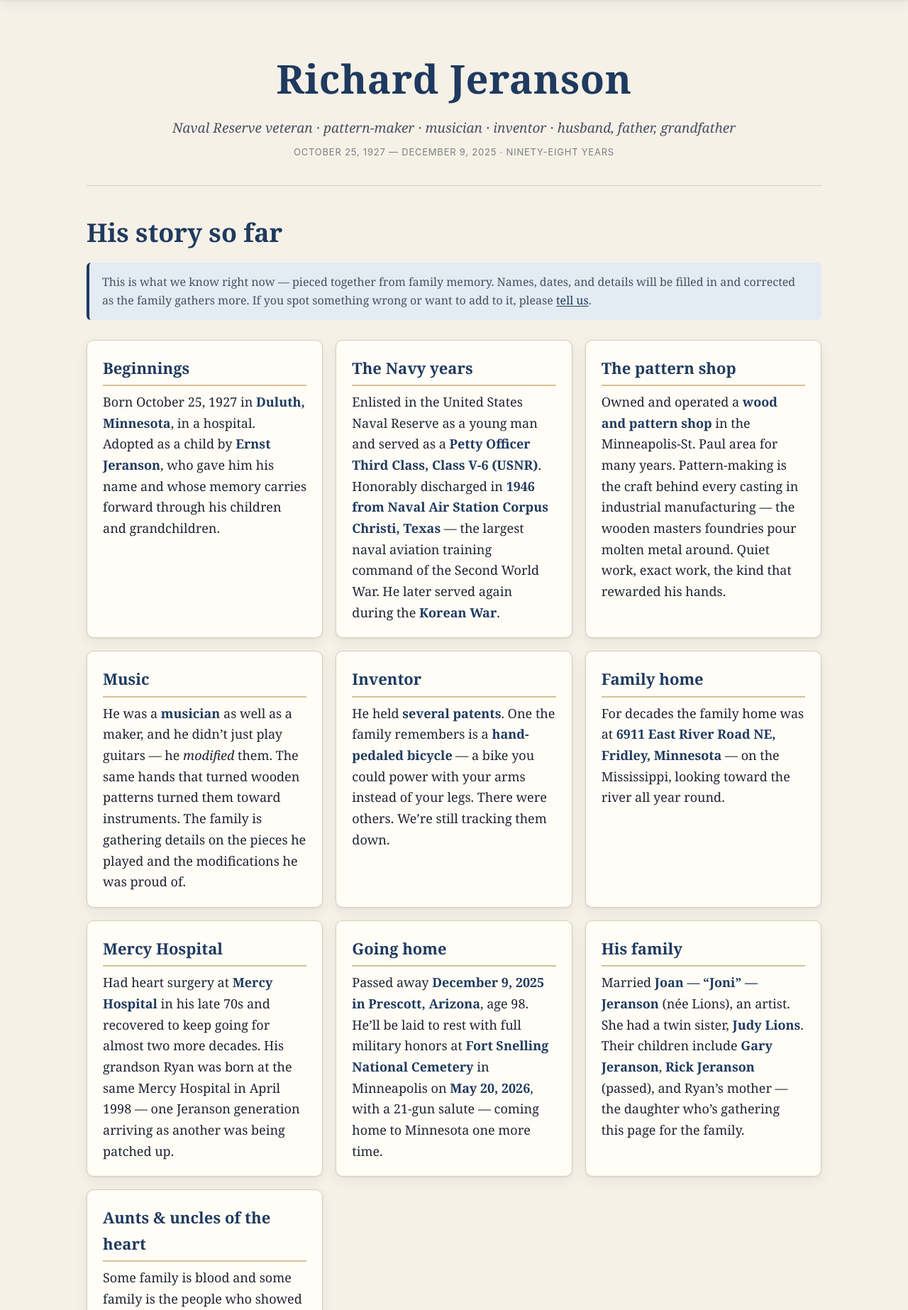
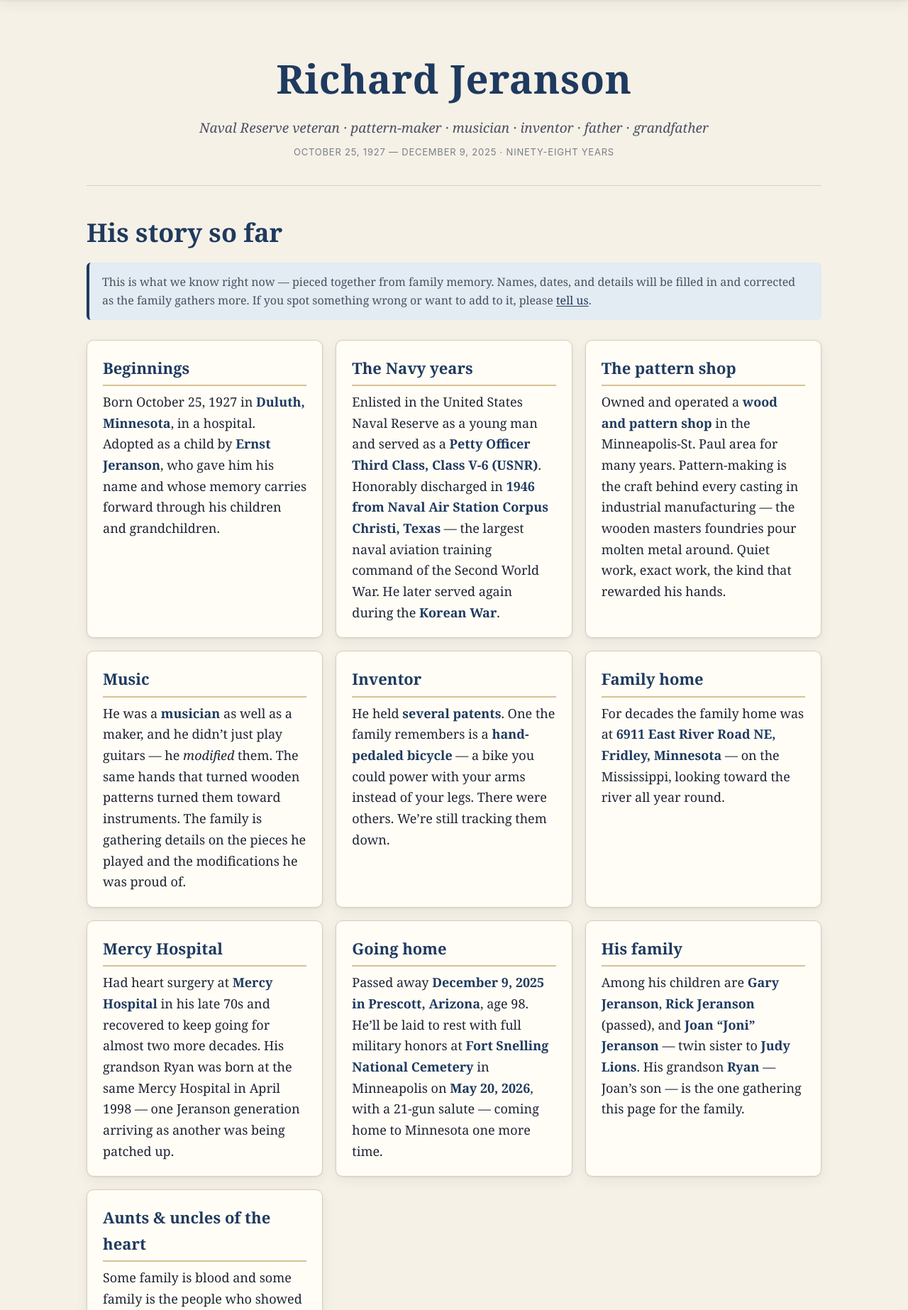
Before and after one commit to KHET-1/richard-jeranson-memorial, a Python web app: template templates/index.html in a window 1280 px wide. Shown: the part 86-1932 px from the top of the page at 71% size. Run offline with Jinja, Linux system fonts and the light colour scheme; the template is opened without the code that fills it, so the values that code supplies are empty.

Commit message:
Family tree corrections from operator
- Joan Jeranson is Richard's daughter and Ryan's mother (not Richard's longtime partner)
- Joan is NOT an artist — that attribution was incorrect, removed everywhere
- Joan's twin sister is Judy Lions (different surname)
- Removed "husband" from hero tagline — Richard was not married
- Research page now lists Joan correctly as a daughter and Ryan's mother
- Removed speculation about which family member Bernice + June filled in for

Per editorial standard: only confirmed-by-operator family details live on the site.

Co-Authored-By: Claude Opus 4.7 (1M context) <noreply@anthropic.com>

```diff
--- a/templates/index.html
+++ b/templates/index.html
@@ -2,7 +2,7 @@
 {% block content %}
 <section class="hero">
   <h1>Richard Jeranson</h1>
-  <p class="hero-tag">Naval Reserve veteran &middot; pattern-maker &middot; musician &middot; inventor &middot; husband, father, grandfather</p>
+  <p class="hero-tag">Naval Reserve veteran &middot; pattern-maker &middot; musician &middot; inventor &middot; father &middot; grandfather</p>
   <p class="hero-dates">October 25, 1927 &mdash; December 9, 2025 &middot; ninety-eight years</p>
 </section>
 
@@ -97,13 +97,12 @@
     <div class="bio-card">
       <h3>His family</h3>
       <p>
-        Married <strong>Joan &mdash; &ldquo;Joni&rdquo; &mdash; Jeranson</strong> (n&eacute;e Lions),
-        an artist. She had a twin sister, <strong>Judy Lions</strong>.
-      </p>
-      <p>
-        Their children include <strong>Gary Jeranson</strong>, <strong>Rick Jeranson</strong>
-        (passed), and Ryan&rsquo;s mother &mdash; the daughter who&rsquo;s gathering this
-        page for the family.
+        Among his children are <strong>Gary Jeranson</strong>,
+        <strong>Rick Jeranson</strong> (passed), and
+        <strong>Joan &ldquo;Joni&rdquo; Jeranson</strong> &mdash; twin sister
+        to <strong>Judy Lions</strong>. His grandson <strong>Ryan</strong>
+        &mdash; Joan&rsquo;s son &mdash; is the one gathering this page for
+        the family.
       </p>
     </div>
 
```
Also changed, not shown: templates/research.html (+3 -5 lines).
